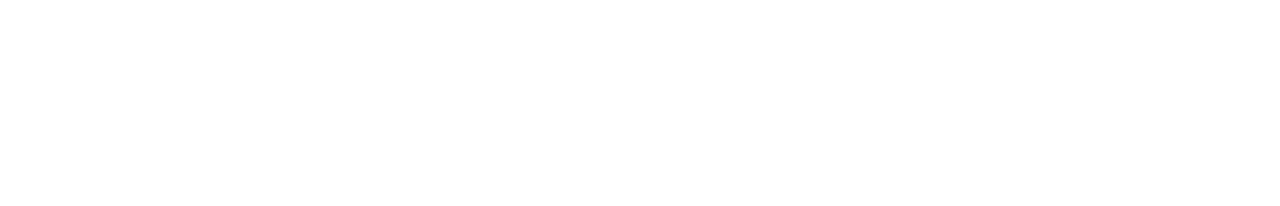
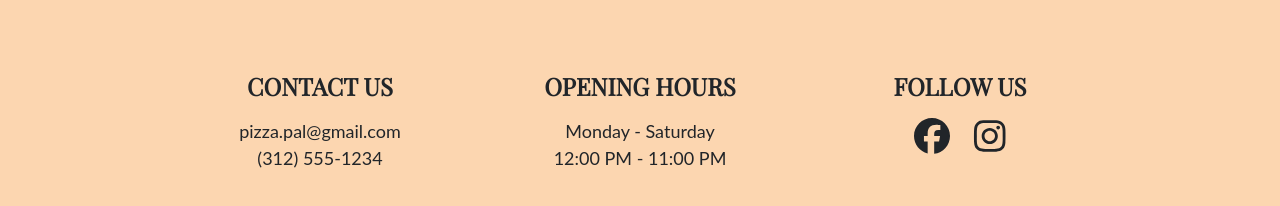
Before and after one commit to fsosn/Restaurant-App, a React (Vite) app in the folder frontend/: page / in a window 1280 px wide. Shown: the part 652-858 px from the top of the page. Before the commit the page ends 800 px from the top, so only its background shows below. Built offline with nearby package versions, Linux system fonts and the light colour scheme; no server answers.

Commit message:
feat: add footer and navigate to main page after clicking on logo

```diff
--- /dev/null
+++ b/frontend/src/components/footer/Footer.css
@@ -0,0 +1,21 @@
+.footer-container {
+    height: 300px;
+    display: flex;
+    align-items: center;
+    justify-content: center;
+    background-color: var(--primary-light-active);
+}
+
+.footer-sections-font{
+    font-family: 'Playfair Display', sans-serif;
+    font-size: 24px;
+    font-weight: 700;
+}
+
+.mr-16{
+    margin-right: 16px;
+}
+
+.footer-icon{
+    cursor: pointer;
+}
--- /dev/null
+++ b/frontend/src/components/footer/Footer.jsx
@@ -0,0 +1,38 @@
+import React from 'react';
+import './Footer.css';
+import {faFacebook} from "@fortawesome/free-brands-svg-icons";
+import {FontAwesomeIcon} from "@fortawesome/react-fontawesome";
+import {faInstagram} from "@fortawesome/free-brands-svg-icons/faInstagram";
+
+const Footer = () => (
+    <div className="footer-container d-flex align-items-center justify-content-center">
+        <div className="row w-75 text-center">
+            <div className="col">
+                <h5 className="text-uppercase footer-sections-font mb-3">Contact us</h5>
+                <ul className="list-unstyled">
+                    <li>pizza.pal@gmail.com</li>
+                    <li>(312) 555-1234</li>
+                </ul>
+            </div>
+            <div className="col">
+                <h5 className="text-uppercase footer-sections-font mb-3">Opening hours</h5>
+                <ul className="list-unstyled">
+                    <li>Monday - Saturday</li>
+                    <li>12:00 PM - 11:00 PM</li>
+                </ul>
+            </div>
+            <div className="col">
+                <h5 className="text-uppercase footer-sections-font  mb-3">Follow us</h5>
+                <ul className="list-inline">
+                    <li className="list-inline-item"><FontAwesomeIcon icon={faFacebook} size="2x" className="mr-16 footer-icon"/></li>
+                    <li className="list-inline-item"><FontAwesomeIcon icon={faInstagram} size="2x" className="footer-icon"/></li>
+                </ul>
+                <div>
+
+                </div>
+            </div>
+        </div>
+    </div>
+);
+
+export default Footer;
--- a/frontend/src/components/header/Header.css
+++ b/frontend/src/components/header/Header.css
@@ -13,9 +13,10 @@
     font-size: 36px;
     font-weight: 700;
     padding-left: 16px;
+    cursor: pointer;
 }
 
-.icons {
+.footer-icon {
     display: flex;
     align-items: center;
 }
--- a/frontend/src/components/header/Header.jsx
+++ b/frontend/src/components/header/Header.jsx
@@ -4,9 +4,11 @@
 import { FontAwesomeIcon } from '@fortawesome/react-fontawesome';
 import { faBars, faCartShopping } from "@fortawesome/free-solid-svg-icons";
 import Sidebar from "../sidebar/Sidebar";
+import {useNavigate} from "react-router-dom";
 
 const Header = ({ title, toggleCartVisibility }) => {
     const [sidebarOpen, setSidebarOpen] = useState(false);
+    const navigate = useNavigate();
 
     const toggleSidebar = () => {
         setSidebarOpen(!sidebarOpen);
@@ -14,7 +16,7 @@
 
     return (
         <div className="header bg">
-            <h1 className="pageTitle">{title}</h1>
+            <h1 className="pageTitle" onClick={()=>navigate("/")}>{title}</h1>
             <div className="icon-container">
                 <div>
                     <FontAwesomeIcon icon={faCartShopping} className="icon cart-icon wrapper" onClick={toggleCartVisibility} />
--- a/frontend/src/pages/template/Page.jsx
+++ b/frontend/src/pages/template/Page.jsx
@@ -3,17 +3,19 @@
 import Header from "../../components/header/Header.jsx";
 import ShoppingCart from "../../components/shoppingCart/ShoppingCart";
 import "./Page.css";
+import Footer from "../../components/footer/Footer.jsx";
 
-const Page = ({ pageTitle, children, toggleCartVisibility, cartItems, isCartVisible, updateCartItems }) => {
+const Page = ({pageTitle, children, toggleCartVisibility, cartItems, isCartVisible, updateCartItems}) => {
     return (
         <div className="container-fluid">
             <div className={"header"}>
-                <Header title={pageTitle} toggleCartVisibility={toggleCartVisibility} />
+                <Header title={pageTitle} toggleCartVisibility={toggleCartVisibility}/>
             </div>
             <div className={"main"}>
                 {children}
             </div>
-            {isCartVisible && <ShoppingCart cartItems={cartItems} updateCartItems={updateCartItems} />}
+            {isCartVisible && <ShoppingCart cartItems={cartItems} updateCartItems={updateCartItems}/>}
+            <div className="mt-5"><Footer/></div>
         </div>
     );
 };
```
